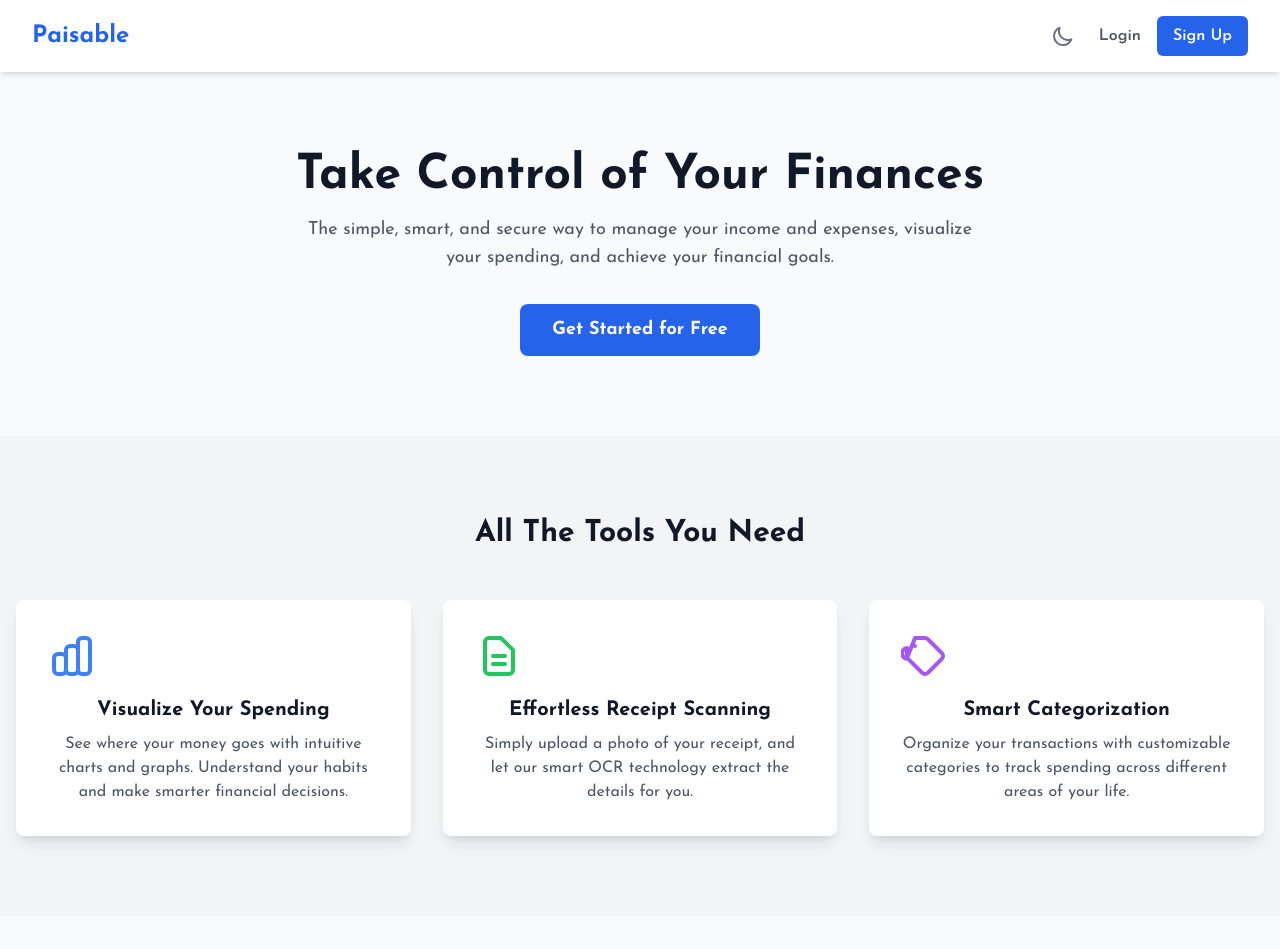
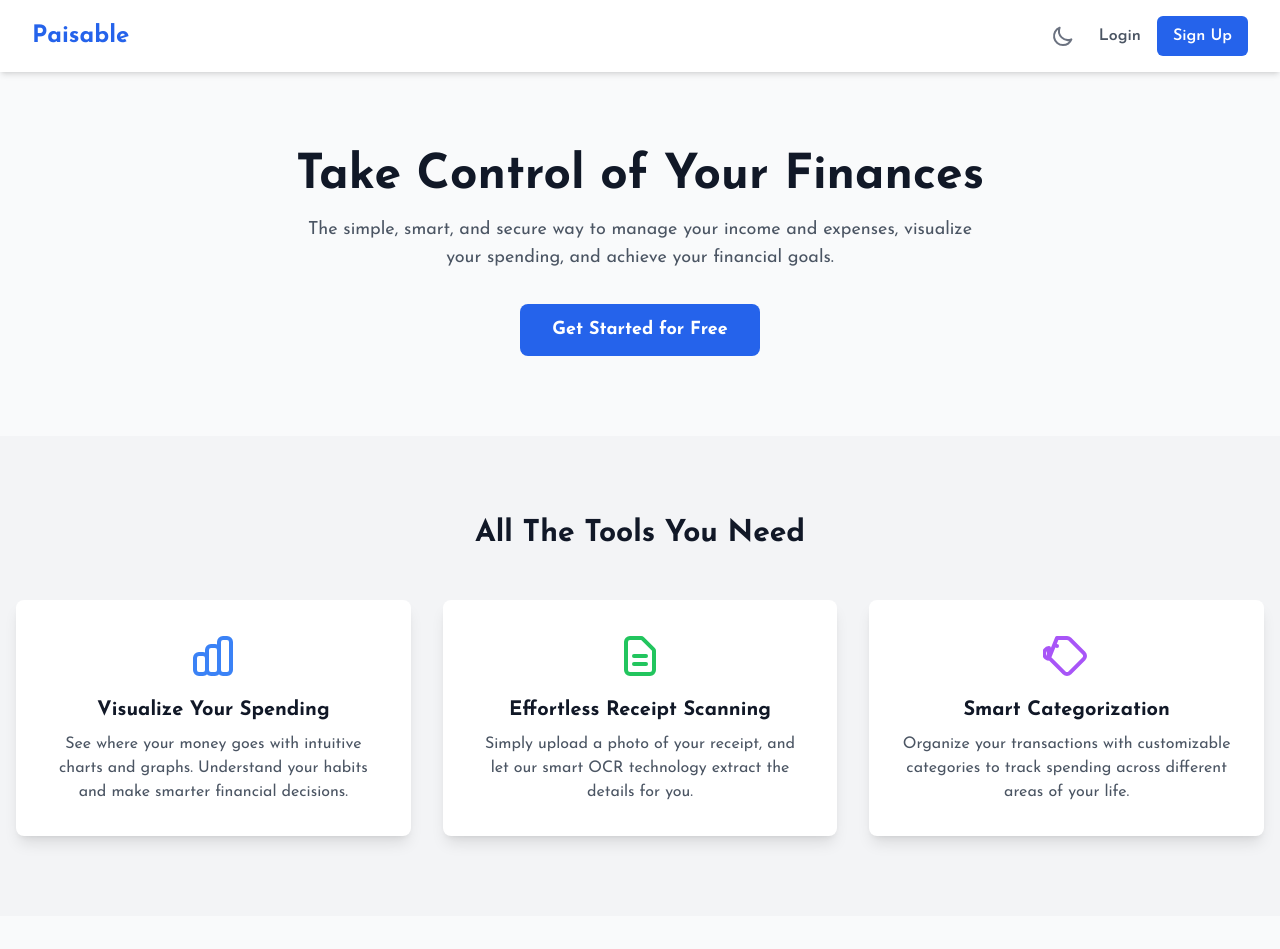
Before and after one commit to sai-maker-cloud/paisable, a React (Vite) app in the folder frontend/: page / in a window 1280 px wide. Shown: the top 949 px of the page. Built offline with nearby package versions, Linux system fonts and the light colour scheme; no server answers.

Commit message:
fix: update FeatureCard layout for improved alignment

```diff
--- a/frontend/src/pages/WelcomePage.jsx
+++ b/frontend/src/pages/WelcomePage.jsx
@@ -10,7 +10,7 @@ const ReceiptIcon = () => <svg className="h-12 w-12 text-green-500" fill="none"
 const CategoryIcon = () => <svg className="h-12 w-12 text-purple-500" fill="none" viewBox="0 0 24 24" stroke="currentColor"><path strokeLinecap="round" strokeLinejoin="round" strokeWidth={2} d="M7 7h.01M7 3h5c.512 0 1.024.195 1.414.586l7 7a2 2 0 010 2.828l-7 7a2 2 0 01-2.828 0l-7-7A2 2 0 013 8v5z" /></svg>;
 
 const FeatureCard = ({ icon, title, children }) => (
-  <div className="p-8 bg-white dark:bg-gray-800 rounded-lg shadow-lg text-center">
+  <div className="p-8 bg-white dark:bg-gray-800 rounded-lg shadow-lg flex flex-col items-center text-center">
     {icon}
     <h3 className="mt-4 text-xl font-bold text-gray-900 dark:text-white">{title}</h3>
     <p className="mt-2 text-gray-600 dark:text-gray-400">{children}</p>
```
